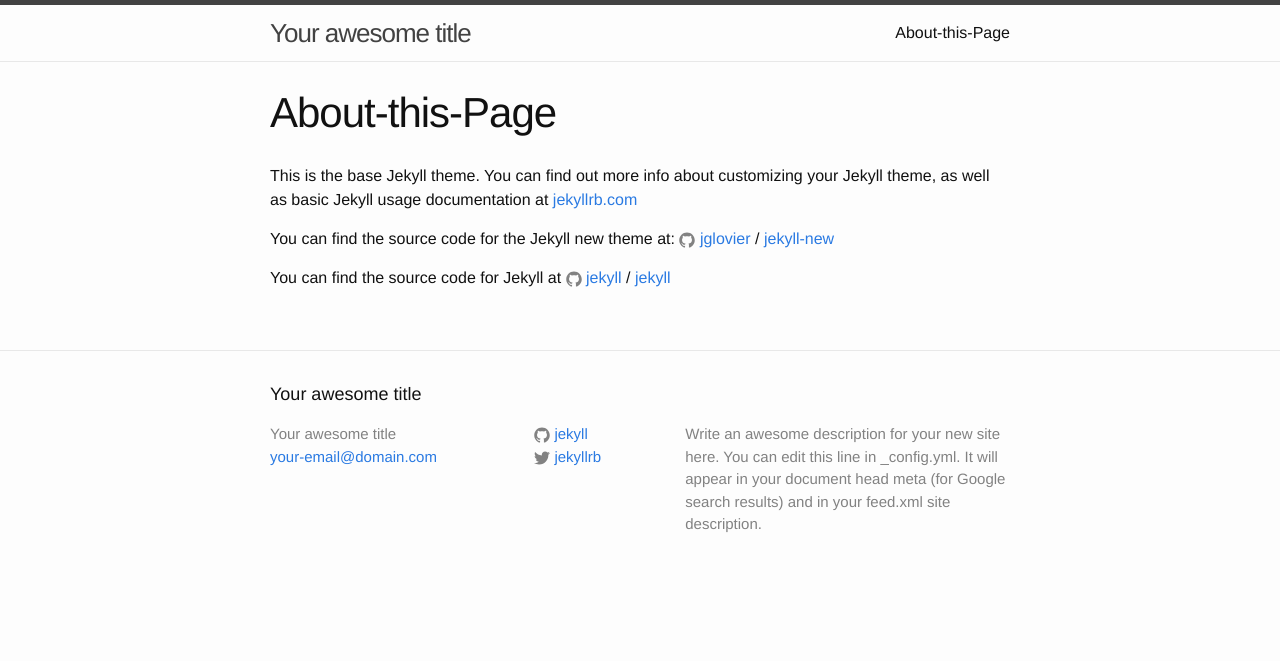
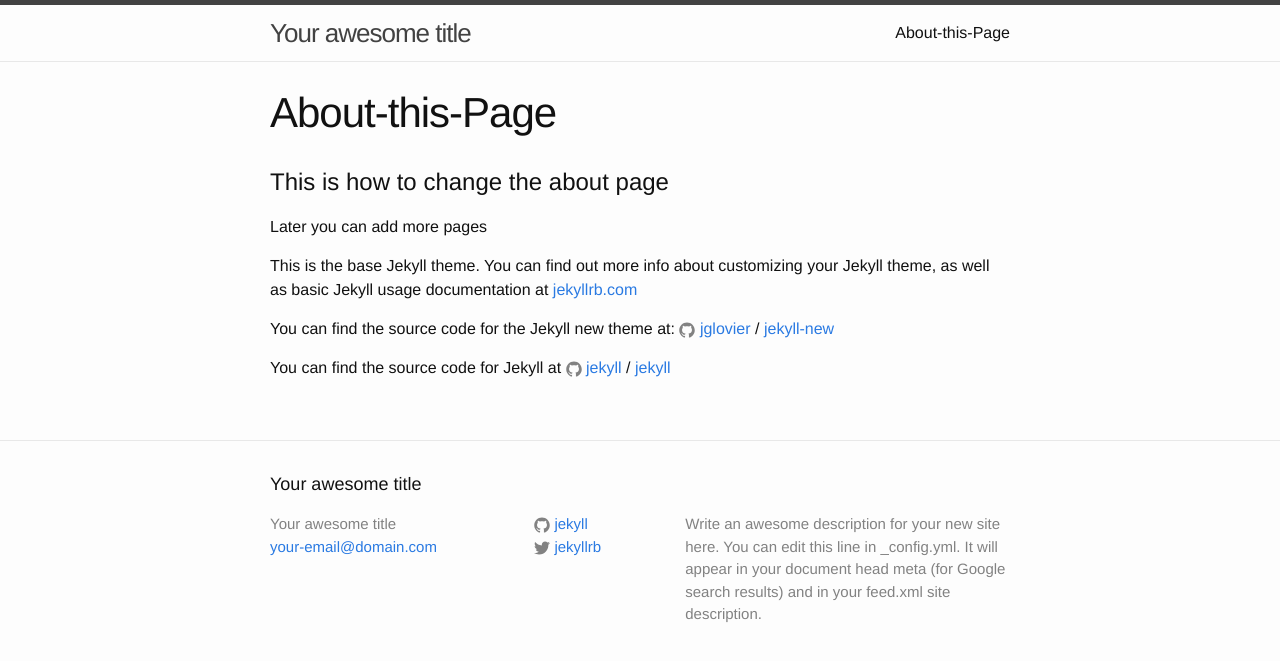
Before and after one commit to ing-ppd-demo/demo, a Jekyll site: the page built from about.md, in a window 1280 px wide. Shown: the top 661 px of the page. Built offline with Jekyll 4.4.1, drawn with Linux system fonts in a browser that asks for light colours.

Commit message:
Updated about.md

```diff
--- a/about.md
+++ b/about.md
@@ -1,8 +1,13 @@
 ---
 layout: page
-title: About-this-Page
+title: "About-this-Page"
 permalink: /about/
+published: true
 ---
+
+# This is how to change the about page
+
+Later you can add more pages
 
 This is the base Jekyll theme. You can find out more info about customizing your Jekyll theme, as well as basic Jekyll usage documentation at [jekyllrb.com](http://jekyllrb.com/)
 
```
